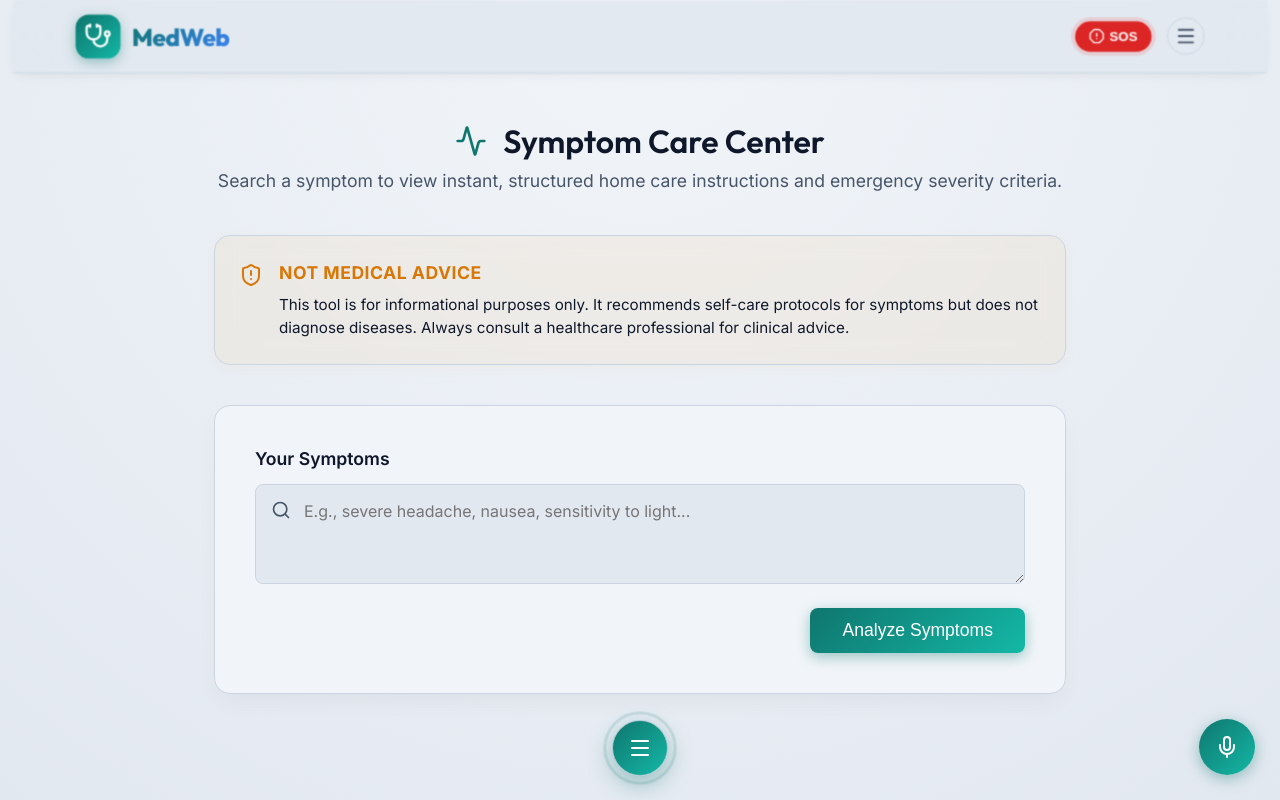
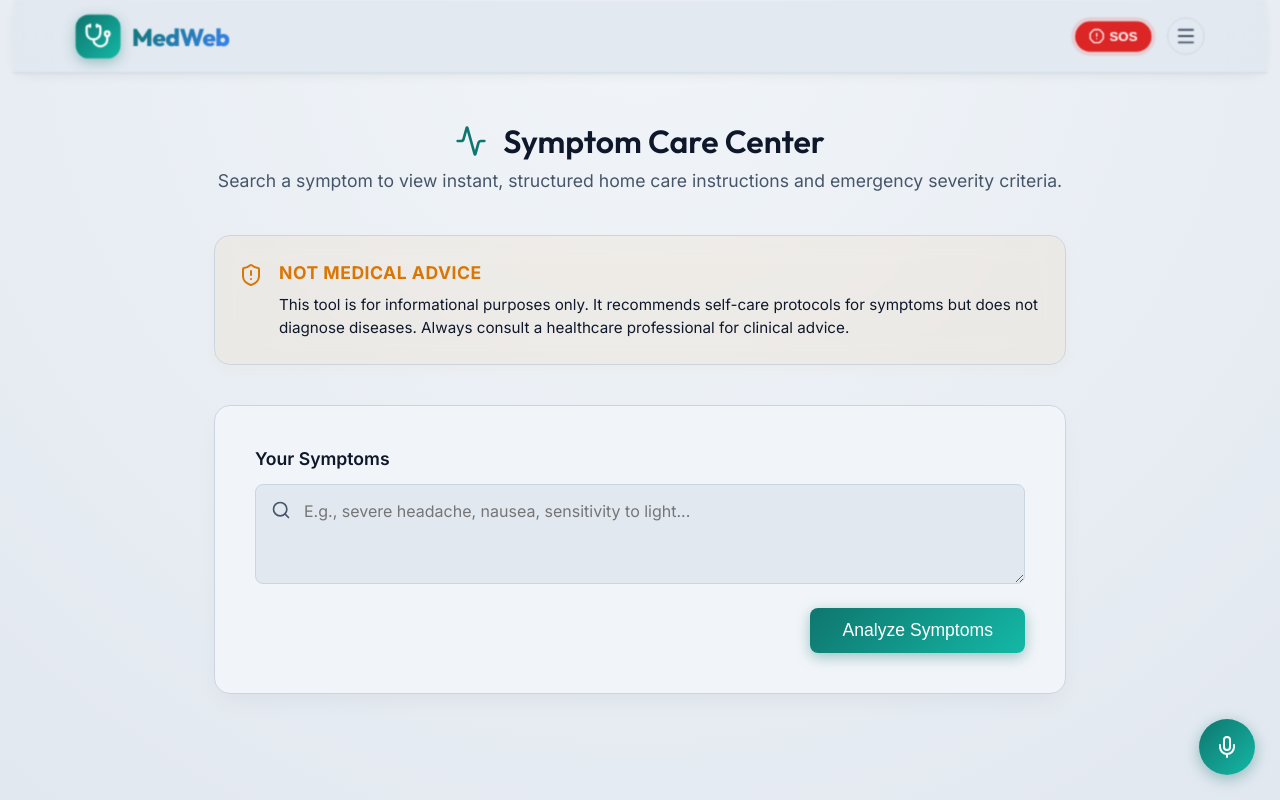
Before and after one commit to saumyk/medweb, a React (Vite) app: page /symptoms in a window 1280 px wide. Built offline with nearby package versions, Linux system fonts and the light colour scheme.

Commit message:
feat: remove floating bottom home/menu button entirely

```diff
--- a/src/components/Navbar.css
+++ b/src/components/Navbar.css
@@ -108,78 +108,6 @@
 
 .hamburger-menu-btn:active {
   transform: scale(0.92);
-}
-
-/* Floating Bottom Toggle Button ("three lines like home button") */
-.floating-bottom-toggle-wrapper {
-  position: fixed;
-  bottom: 24px;
-  left: 50%;
-  transform: translateX(-50%);
-  z-index: 999;
-  pointer-events: none;
-}
-
-.floating-bottom-toggle-btn {
-  position: relative;
-  width: 56px;
-  height: 56px;
-  border-radius: 50%;
-  border: 1px solid var(--glass-border);
-  background: linear-gradient(135deg, var(--primary) 0%, var(--primary-light) 100%);
-  display: flex;
-  align-items: center;
-  justify-content: center;
-  cursor: pointer;
-  box-shadow: 0 8px 24px rgba(15, 118, 110, 0.4);
-  transition: transform 0.3s cubic-bezier(0.34, 1.56, 0.64, 1), box-shadow 0.3s;
-  pointer-events: auto;
-  z-index: 1000;
-}
-
-.floating-bottom-toggle-btn:hover {
-  transform: scale(1.08);
-  box-shadow: 0 10px 28px rgba(15, 118, 110, 0.6);
-}
-
-.floating-bottom-toggle-btn:active {
-  transform: scale(0.94);
-}
-
-.toggle-btn-icon-wrapper {
-  display: flex;
-  align-items: center;
-  justify-content: center;
-  transition: transform 0.3s cubic-bezier(0.4, 0, 0.2, 1);
-}
-
-.floating-bottom-toggle-btn.open .toggle-btn-icon-wrapper {
-  transform: rotate(90deg);
-}
-
-/* Pulse Ring around elevated button */
-.pulse-ring {
-  position: absolute;
-  top: 0;
-  left: 0;
-  width: 100%;
-  height: 100%;
-  border-radius: 50%;
-  border: 2px solid var(--primary-light);
-  animation: dock-btn-pulse 2s infinite ease-out;
-  pointer-events: none;
-  opacity: 0.6;
-}
-
-@keyframes dock-btn-pulse {
-  0% {
-    transform: scale(1);
-    opacity: 0.6;
-  }
-  100% {
-    transform: scale(1.4);
-    opacity: 0;
-  }
 }
 
 
@@ -468,19 +396,7 @@
     height: 22px;
   }
 
-  .floating-bottom-toggle-wrapper {
-    bottom: 16px;
-  }
 
-  .floating-bottom-toggle-btn {
-    width: 50px;
-    height: 50px;
-  }
-
-  .floating-bottom-toggle-btn svg {
-    width: 20px;
-    height: 20px;
-  }
 
   .hub-content {
     padding: 1.5rem;
--- a/src/components/Navbar.jsx
+++ b/src/components/Navbar.jsx
@@ -128,19 +128,7 @@ const Navbar = () => {
         </div>
       </nav>
 
-      {/* Floating Bottom Toggle Button ("three lines like home button") */}
-      <div className="floating-bottom-toggle-wrapper">
-        <button
-          className={`floating-bottom-toggle-btn ${isHubOpen ? 'open' : ''}`}
-          onClick={() => setIsHubOpen(!isHubOpen)}
-          title="Toggle Features Hub"
-        >
-          <div className="toggle-btn-icon-wrapper">
-            {isHubOpen ? <X size={24} color="white" /> : <Menu size={24} color="white" />}
-          </div>
-          <span className="pulse-ring"></span>
-        </button>
-      </div>
+
 
       {/* Fullscreen Hub Menu Overlay */}
       <AnimatePresence>
```
